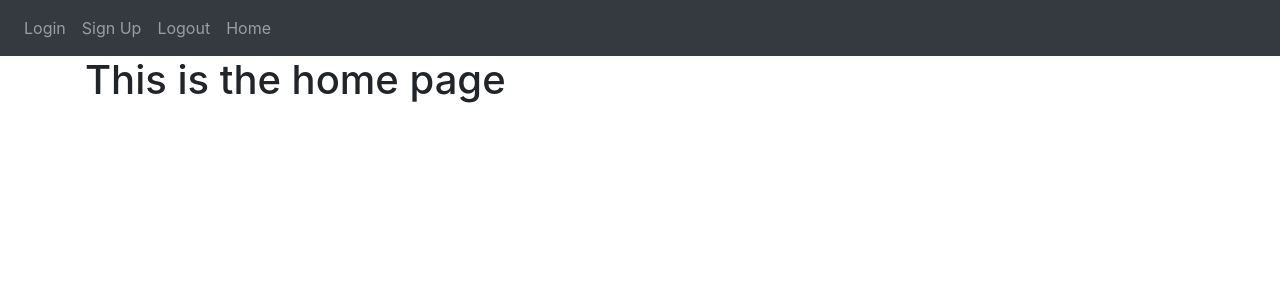
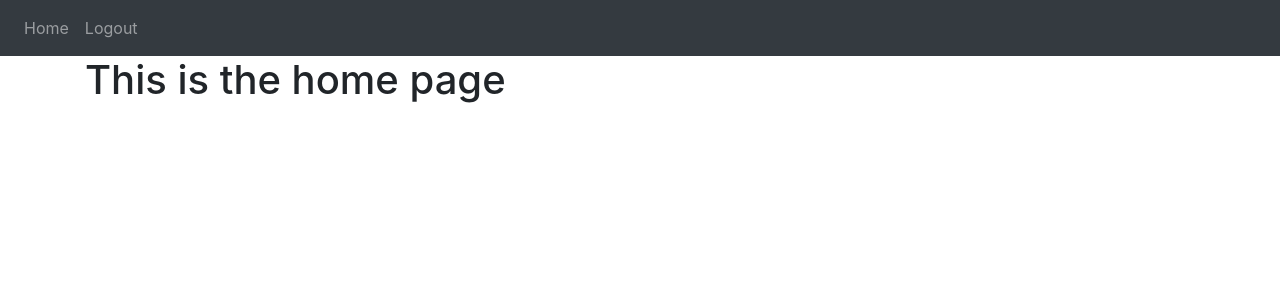
Before and after one commit to Ark-Arch/notes-taking-web-app, a Flask app: page / in a window 1280 px wide. Shown: the top 300 px of the page. Run offline with Flask 3, Linux system fonts and the light colour scheme; a user stored in the database is signed in; some libraries are stand-ins or nearby versions.

Commit message:
editted templates to show only required hrefs on pages

```diff
--- a/website/auth.py
+++ b/website/auth.py
@@ -21,6 +21,7 @@ def login():
 
         # query and confirm entry in database
         user = User.query.filter_by(email=email).first()
+        print(dir(user))
 
         if user:
             if check_password_hash(user.password, password):
@@ -35,7 +36,7 @@ def login():
         else:
             flash('Email does not exist.', category='error')
 
-    return render_template("login.html")
+    return render_template("login.html", user=current_user)
 
 @auth.route('/logout')
 @login_required    # JUST TO ENSURE THAT THE LOGOUT FUNCTION DOES NOT WORK IF THERE IS NO LOGIN
@@ -85,4 +86,5 @@ def sign_up():
             # redirect the user to the homepage of the website
             return redirect(url_for('views.home'))
 
-    return render_template("sign_up.html")
+    return render_template("sign_up.html", user=current_user)
+# the return statement above simply ensures the current_user object can be used in the sign up template. it is useful to display information about the current user on the sign-up page of customizing the page based on the user's authentication status or role
--- a/website/templates/base.html
+++ b/website/templates/base.html
@@ -24,10 +24,15 @@
 
 		<div class="collapse navbar-collapse" id="navbar">
 			<div class="navbar-nav">
+				{% if user.is_authenticated %}
+				<!-- Note that to use the user object, i had to pass the object into the render_template function-->
+				<a class="nav-item nav-link" id="home" href="/">Home</a>
+				<a class="nav-item nav-link" id="logout" href="/logout">Logout</a>
+				{% else %}
+
 				<a class="nav-item nav-link" id="login" href="/login">Login</a>
 				<a class="nav-item nav-link" id="signUp" href="/sign-up">Sign Up</a>
-				<a class="nav-item nav-link" id="logout" href="/logout">Logout</a>
-				<a class="nav-item nav-link" id="home" href="/">Home</a>
+				{% endif %}
 			</div>
 		</div>
 		</nav>
--- a/website/views.py
+++ b/website/views.py
@@ -9,7 +9,7 @@ views = Blueprint('views', __name__)
 @login_required # now i can not get to the home page unless i login
 def home():
     #this function would run whenever we make type is '/' on the server
-    return render_template("home.html")
+    return render_template("home.html", user=current_user)
 
 @views.route('/about-app')
 def about_us():
```
